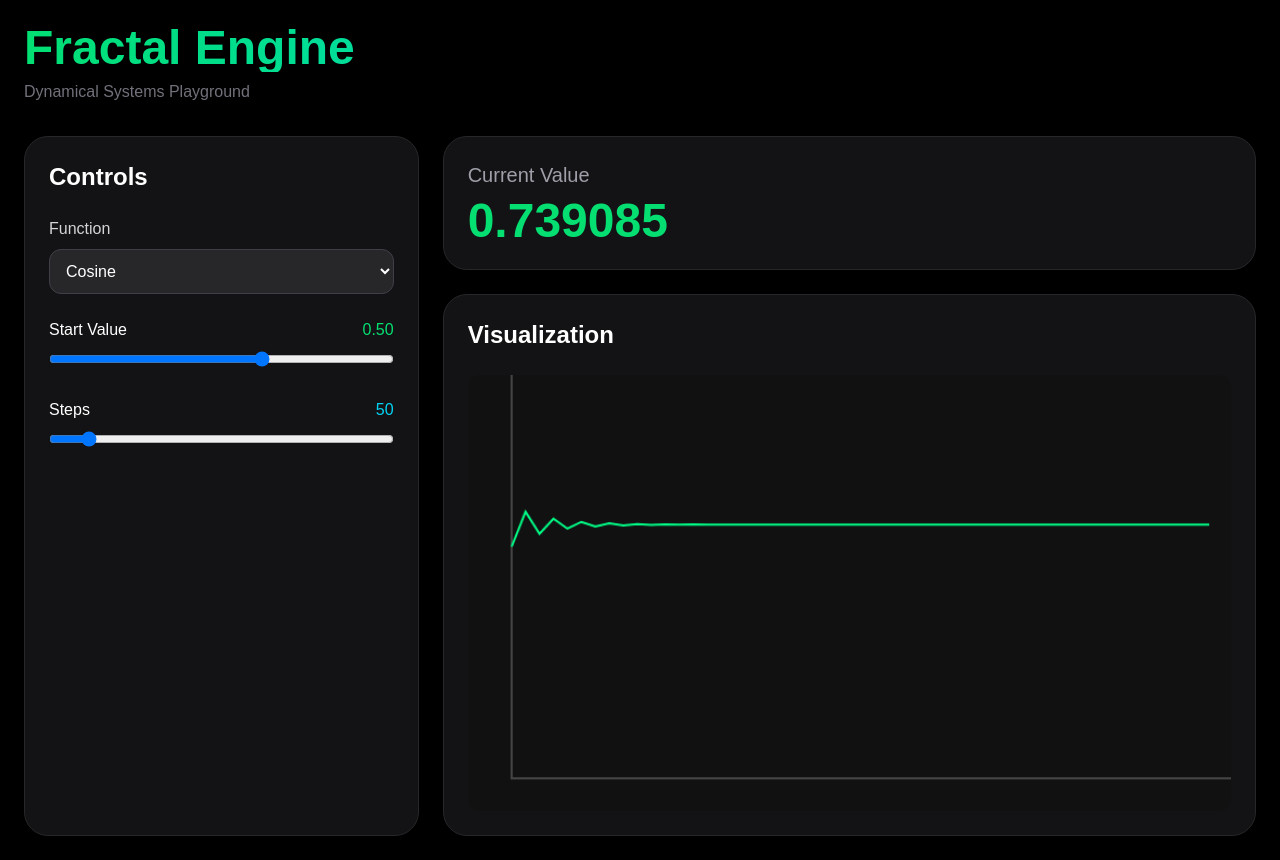
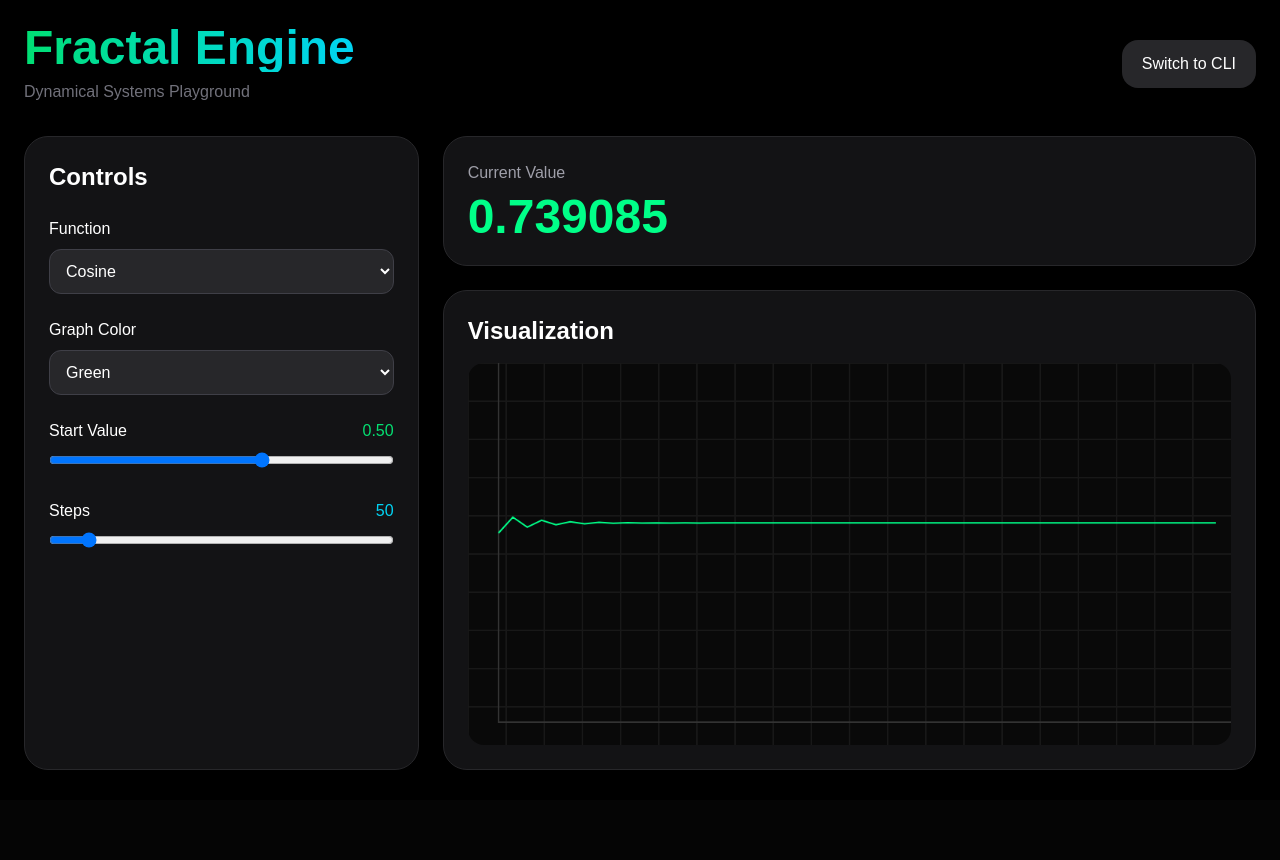
Before and after one commit to alexanderluo666/fractal-engine, a React (Vite) app: page / in a window 1280 px wide. After the commit the page ends 800 px from the top, so only its background shows below. Built offline with nearby package versions, Linux system fonts and the light colour scheme.

Commit message:
function and usage upgrades

```diff
--- a/src/App.tsx
+++ b/src/App.tsx
@@ -5,16 +5,55 @@ import { functions } from './math/functions';
 
 import GraphCanvas from './components/GraphCanvas';
 
+const COLORS = {
+    green: '#00ff88',
+    cyan: '#00e5ff',
+    pink: '#ff4fd8',
+    orange: '#ff9f1c',
+    purple: '#9b5cff',
+    red: '#ff4f4f',
+    yellow: '#ffe600',
+};
+
 export default function App() {
 
     const [selectedFunction, setSelectedFunction] =
         useState('cosine');
 
-    const [start, setStart] = useState(0.5);
+    const [start, setStart] =
+        useState(0.5);
 
-    const [steps, setSteps] = useState(50);
+    const [steps, setSteps] =
+        useState(50);
 
-    const [r, setR] = useState(3.7);
+    const [r, setR] =
+        useState(3.7);
+
+    const [mode, setMode] =
+        useState<'gui' | 'cli'>('gui');
+
+    const [selectedColor, setSelectedColor] =
+        useState('green');
+
+    const graphColor = useMemo(() => {
+
+        if (selectedColor === 'random') {
+
+            const values =
+                Object.values(COLORS);
+
+            return values[
+                Math.floor(
+                    Math.random() * values.length
+                )
+            ];
+        }
+
+        return COLORS[
+            selectedColor as keyof typeof COLORS
+        ];
+
+    }, [selectedColor]);
 
     const values = useMemo(() => {
 
@@ -30,6 +69,30 @@ export default function App() {
                 fn = functions.logistic(r);
                 break;
 
+            case 'tanh':
+                fn = functions.tanh;
+                break;
+
+            case 'atan':
+                fn = functions.atan;
+                break;
+
+            case 'reciprocalShift':
+                fn = functions.reciprocalShift;
+                break;
+
+            case 'cosineSquared':
+                fn = functions.cosineSquared;
+                break;
+
+            case 'dampedSine':
+                fn = functions.dampedSine;
+                break;
+
+            case 'fixedPointWeird':
+                fn = functions.fixedPointWeird;
+                break;
+
             default:
                 fn = functions.cosine;
         }
@@ -40,7 +103,12 @@ export default function App() {
             steps
         );
 
-    }, [selectedFunction, start, steps, r]);
+    }, [
+        selectedFunction,
+        start,
+        steps,
+        r,
+    ]);
 
     return (
 
@@ -50,7 +118,9 @@ export default function App() {
 
                 {/* Header */}
 
-                <div className="mb-8">
+                <div className="flex justify-between items-center mb-8">
+
+                    <div>
 
                         <h1
                             className="
@@ -72,6 +142,32 @@ export default function App() {
 
                     </div>
 
+                    <button
+                        onClick={() =>
+                            setMode(
+                                mode === 'gui'
+                                    ? 'cli'
+                                    : 'gui'
+                            )
+                        }
+                        className="
+                            px-5
+                            py-3
+                            rounded-2xl
+                            bg-zinc-800
+                            hover:bg-zinc-700
+                            transition
+                        "
+                    >
+                        Switch to {
+                            mode === 'gui'
+                                ? 'CLI'
+                                : 'GUI'
+                        }
+                    </button>
+
+                </div>
+
                 <div
                     className="
                         grid
@@ -81,12 +177,11 @@ export default function App() {
                     "
                 >
 
-                    {/* Left Panel */}
+                    {/* Controls */}
 
                     <div
                         className="
                             bg-zinc-900/80
-                            backdrop-blur
                             rounded-3xl
                             p-6
                             border
@@ -94,13 +189,7 @@ export default function App() {
                         "
                     >
 
-                        <h2
-                            className="
-                                text-2xl
-                                font-bold
-                                mb-6
-                            "
-                        >
+                        <h2 className="text-2xl font-bold mb-6">
                             Controls
                         </h2>
 
@@ -108,13 +197,7 @@ export default function App() {
 
                         <div className="mb-6">
 
-                            <label
-                                className="
-                                    block
-                                    mb-2
-                                    text-zinc-300
-                                "
-                            >
+                            <label className="block mb-2">
                                 Function
                             </label>
 
@@ -134,6 +217,7 @@ export default function App() {
                                     p-3
                                 "
                             >
+
                                 <option value="cosine">
                                     Cosine
                                 </option>
@@ -146,6 +230,91 @@ export default function App() {
                                     Logistic Map
                                 </option>
 
+                                <option value="tanh">
+                                    tanh(x)
+                                </option>
+
+                                <option value="atan">
+                                    atan(x)
+                                </option>
+
+                                <option value="reciprocalShift">
+                                    1 / (x + 2)
+                                </option>
+
+                                <option value="cosineSquared">
+                                    cos(x^2)
+                                </option>
+
+                                <option value="dampedSine">
+                                    sin(x) / 2
+                                </option>
+
+                                <option value="fixedPointWeird">
+                                    Weird Fixed Point
+                                </option>
+
+                            </select>
+
+                        </div>
+
+                        {/* Color */}
+
+                        <div className="mb-6">
+
+                            <label className="block mb-2">
+                                Graph Color
+                            </label>
+
+                            <select
+                                value={selectedColor}
+                                onChange={(e) =>
+                                    setSelectedColor(
+                                        e.target.value
+                                    )
+                                }
+                                className="
+                                    w-full
+                                    bg-zinc-800
+                                    border
+                                    border-zinc-700
+                                    rounded-xl
+                                    p-3
+                                "
+                            >
+
+                                <option value="green">
+                                    Green
+                                </option>
+
+                                <option value="cyan">
+                                    Cyan
+                                </option>
+
+                                <option value="pink">
+                                    Pink
+                                </option>
+
+                                <option value="orange">
+                                    Orange
+                                </option>
+
+                                <option value="purple">
+                                    Purple
+                                </option>
+
+                                <option value="red">
+                                    Red
+                                </option>
+
+                                <option value="yellow">
+                                    Yellow
+                                </option>
+
+                                <option value="random">
+                                    Random
+                                </option>
+
                             </select>
 
                         </div>
@@ -154,22 +323,13 @@ export default function App() {
 
                         <div className="mb-6">
 
-                            <div
-                                className="
-                                    flex
-                                    justify-between
-                                    mb-2
-                                "
-                            >
+                            <div className="flex justify-between mb-2">
+
                                 <span>
                                     Start Value
                                 </span>
 
-                                <span
-                                    className="
-                                        text-green-400
-                                    "
-                                >
+                                <span className="text-green-400">
                                     {start.toFixed(2)}
                                 </span>
 
@@ -183,9 +343,7 @@ export default function App() {
                                 value={start}
                                 onChange={(e) =>
                                     setStart(
-                                        Number(
-                                            e.target.value
-                                        )
+                                        Number(e.target.value)
                                     )
                                 }
                                 className="w-full"
@@ -197,22 +355,13 @@ export default function App() {
 
                         <div className="mb-6">
 
-                            <div
-                                className="
-                                    flex
-                                    justify-between
-                                    mb-2
-                                "
-                            >
+                            <div className="flex justify-between mb-2">
+
                                 <span>
                                     Steps
                                 </span>
 
-                                <span
-                                    className="
-                                        text-cyan-400
-                                    "
-                                >
+                                <span className="text-cyan-400">
                                     {steps}
                                 </span>
 
@@ -225,9 +374,7 @@ export default function App() {
                                 value={steps}
                                 onChange={(e) =>
                                     setSteps(
-                                        Number(
-                                            e.target.value
-                                        )
+                                        Number(e.target.value)
                                     )
                                 }
                                 className="w-full"
@@ -243,22 +390,13 @@ export default function App() {
 
                                 <div className="mb-6">
 
-                                    <div
-                                        className="
-                                            flex
-                                            justify-between
-                                            mb-2
-                                        "
-                                    >
+                                    <div className="flex justify-between mb-2">
+
                                         <span>
                                             r Value
                                         </span>
 
-                                        <span
-                                            className="
-                                                text-pink-400
-                                            "
-                                        >
+                                        <span className="text-pink-400">
                                             {r.toFixed(2)}
                                         </span>
 
@@ -272,9 +410,7 @@ export default function App() {
                                         value={r}
                                         onChange={(e) =>
                                             setR(
-                                                Number(
-                                                    e.target.value
-                                                )
+                                                Number(e.target.value)
                                             )
                                         }
                                         className="w-full"
@@ -286,50 +422,11 @@ export default function App() {
 
                     </div>
 
-                    {/* Right Side */}
+                    {/* Main */}
 
-                    <div className="lg:col-span-2">
+                    <div className="lg:col-span-2 space-y-6">
 
                         {/* Current Value */}
-
-                        <div
-                            className="
-                                bg-zinc-900/80
-                                rounded-3xl
-                                p-6
-                                border
-                                border-zinc-800
-                                mb-6
-                            "
-                        >
-
-                            <h2
-                                className="
-                                    text-xl
-                                    text-zinc-400
-                                    mb-2
-                                "
-                            >
-                                Current Value
-                            </h2>
-
-                            <div
-                                className="
-                                    text-5xl
-                                    font-black
-                                    text-green-400
-                                "
-                            >
-                                {
-                                    values[
-                                        values.length - 1
-                                    ].toFixed(6)
-                                }
-                            </div>
-
-                        </div>
-
-                        {/* Graph */}
 
                         <div
                             className="
@@ -341,21 +438,94 @@ export default function App() {
                             "
                         >
 
-                            <h2
+                            <h2 className="text-zinc-400 mb-2">
+                                Current Value
+                            </h2>
+
+                            <div
                                 className="
-                                    text-2xl
-                                    font-bold
-                                    mb-4
+                                    text-5xl
+                                    font-black
+                                "
+                                style={{
+                                    color: graphColor,
+                                }}
+                            >
+                                {
+                                    values[
+                                        values.length - 1
+                                    ].toFixed(6)
+                                }
+                            </div>
+
+                        </div>
+
+                        {/* GUI / CLI */}
+
+                        {
+                            mode === 'gui' ? (
+
+                                <div
+                                    className="
+                                        bg-zinc-900/80
+                                        rounded-3xl
+                                        p-6
+                                        border
+                                        border-zinc-800
                                     "
                                 >
+
+                                    <h2 className="text-2xl font-bold mb-4">
                                         Visualization
                                     </h2>
 
                                     <GraphCanvas
                                         values={values}
+                                        color={graphColor}
                                     />
 
                                 </div>
+
+                            ) : (
+
+                                <div
+                                    className="
+                                        bg-zinc-900/80
+                                        rounded-3xl
+                                        p-6
+                                        border
+                                        border-zinc-800
+                                    "
+                                >
+
+                                    <h2 className="text-2xl font-bold mb-4">
+                                        CLI Output
+                                    </h2>
+
+                                    <pre
+                                        className="
+                                            bg-black
+                                            p-4
+                                            rounded-2xl
+                                            overflow-auto
+                                            max-h-[500px]
+                                            text-sm
+                                        "
+                                        style={{
+                                            color: graphColor,
+                                        }}
+                                    >
+                                        {
+                                            values.map(
+                                                (v, i) =>
+                                                    `${i}: ${v}\n`
+                                            )
+                                        }
+                                    </pre>
+
+                                </div>
+                            )
+                        }
 
                     </div>
 
--- a/src/components/GraphCanvas.tsx
+++ b/src/components/GraphCanvas.tsx
@@ -2,10 +2,12 @@ import { useEffect, useRef } from 'react';
 
 type Props = {
     values: number[];
+    color: string;
 };
 
 export default function GraphCanvas({
     values,
+    color,
 }: Props) {
 
     const canvasRef =
@@ -17,46 +19,109 @@ export default function GraphCanvas({
 
         if (!canvas) return;
 
-        const ctx = canvas.getContext('2d');
+        const ctx =
+            canvas.getContext('2d');
 
         if (!ctx) return;
 
         const width = canvas.width;
         const height = canvas.height;
 
-        ctx.clearRect(0, 0, width, height);
+        // Background
 
-        // Background
-        ctx.fillStyle = '#111';
-        ctx.fillRect(0, 0, width, height);
+        ctx.clearRect(
+            0,
+            0,
+            width,
+            height
+        );
+
+        ctx.fillStyle = '#090909';
+
+        ctx.fillRect(
+            0,
+            0,
+            width,
+            height
+        );
+
+        // Grid
+
+        ctx.strokeStyle = '#181818';
+
+        for (
+            let x = 0;
+            x < width;
+            x += 50
+        ) {
+
+            ctx.beginPath();
+
+            ctx.moveTo(x, 0);
+
+            ctx.lineTo(x, height);
+
+            ctx.stroke();
+        }
+
+        for (
+            let y = 0;
+            y < height;
+            y += 50
+        ) {
+
+            ctx.beginPath();
+
+            ctx.moveTo(0, y);
+
+            ctx.lineTo(width, y);
+
+            ctx.stroke();
+        }
 
         // Axes
-        ctx.strokeStyle = '#444';
+
+        ctx.strokeStyle = '#333';
 
         ctx.beginPath();
 
         ctx.moveTo(40, 0);
-        ctx.lineTo(40, height - 30);
 
-        ctx.lineTo(width, height - 30);
+        ctx.lineTo(
+            40,
+            height - 30
+        );
+
+        ctx.lineTo(
+            width,
+            height - 30
+        );
 
         ctx.stroke();
 
         // Graph
-        ctx.strokeStyle = '#00ff88';
+
+        ctx.strokeStyle = color;
+
         ctx.lineWidth = 2;
 
         ctx.beginPath();
 
-        values.forEach((value, index) => {
+        values.forEach((
+            value,
+            index
+        ) => {
 
             const x =
                 40 +
-                (index / (values.length - 1)) *
+                (
+                    index /
+                    (values.length - 1)
+                ) *
                 (width - 60);
 
             const normalized =
-                (value + 2) / 4;
+                (value + 4) / 8;
 
             const y =
                 (height - 30) -
@@ -64,28 +129,32 @@ export default function GraphCanvas({
                 (height - 60);
 
             if (index === 0) {
+
                 ctx.moveTo(x, y);
-            }
-            else {
+
+            } else {
+
                 ctx.lineTo(x, y);
+
             }
 
         });
 
         ctx.stroke();
 
-    }, [values]);
+    }, [values, color]);
 
     return (
+
         <canvas
             ref={canvasRef}
-            width={700}
-            height={400}
-            style={{
-                width: '100%',
-                borderRadius: 12,
-                marginTop: 24,
-            }}
+            width={1000}
+            height={500}
+            className="
+                w-full
+                rounded-2xl
+            "
         />
+
     );
 }
--- a/src/math/functions.ts
+++ b/src/math/functions.ts
@@ -10,4 +10,22 @@ export const functions = {
         (r: number) =>
         (x: number) =>
             r * x * (1 - x),
+
+    tanh: (x: number) =>
+        Math.tanh(x),
+
+    atan: (x: number) =>
+        Math.atan(x),
+
+    reciprocalShift: (x: number) =>
+        1 / (x + 2),
+
+    cosineSquared: (x: number) =>
+        Math.cos(x * x),
+
+    dampedSine: (x: number) =>
+        Math.sin(x) / 2,
+
+    fixedPointWeird: (x: number) =>
+        Math.pow((x + 1) / (x - 1), x),
 };
```
Lines whose indentation alone changed are shown as unchanged.
